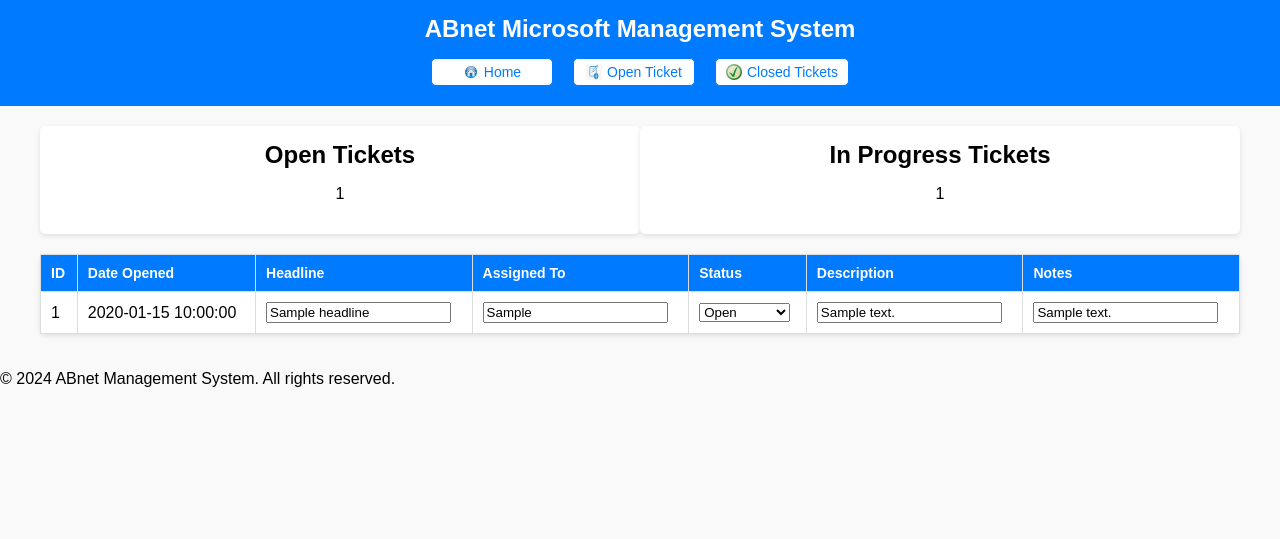
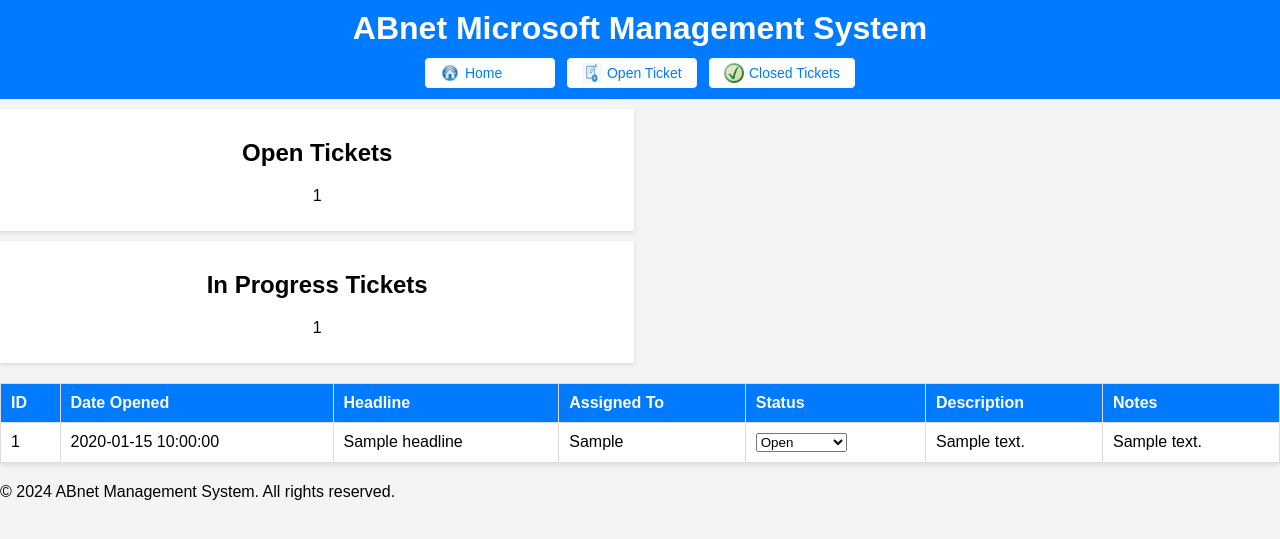
Before and after one commit to imanuelt/ticketingabnet, a Flask app: template templates/index.html in a window 1280 px wide. Shown: the top 539 px of the page. Run offline with Flask 3, Linux system fonts and the light colour scheme; the template is opened without the code that fills it: most values are stand-ins (such as "Sample title", 1, 10 or a date in 2020).

Commit message:
Your descriptive message for the changes

```diff
--- a/static/styles.css
+++ b/static/styles.css
@@ -1,135 +1,80 @@
-/* General Styling */
 body {
     font-family: Arial, sans-serif;
     margin: 0;
     padding: 0;
-    background-color: #f9f9f9;
+    background-color: #f4f4f4;
 }
 
 header {
     background-color: #007bff;
     color: white;
-    padding: 15px 20px;
+    padding: 10px 20px;
     text-align: center;
 }
 
 header h1 {
     margin: 0;
-    font-size: 24px;
 }
 
 .button-group {
     display: flex;
     justify-content: center;
-    flex-wrap: wrap; /* Allows wrapping on smaller screens */
-    gap: 10px; /* Space between buttons */
+    flex-wrap: wrap;
+    gap: 10px;
     margin-top: 10px;
 }
 
 .btn {
     display: flex;
     align-items: center;
-    justify-content: center;
-    text-align: center;
-    margin: 5px;
-    padding: 5px 10px; /* Reduced padding */
+    text-decoration: none;
+    padding: 5px 15px;
     background-color: white;
     color: #007bff;
-    text-decoration: none;
     border-radius: 5px;
     font-size: 14px;
-    min-width: 100px; /* Ensure buttons don't shrink too much */
     border: 1px solid #007bff;
+    min-width: 100px;
 }
 
 .btn img {
-    width: 16px; /* Fix image size */
-    height: 16px; /* Fix image size */
+    width: 20px;
+    height: 20px;
     margin-right: 5px;
 }
 
-.btn:hover {
-    background-color: #f0f0f0;
-}
-
-main {
-    padding: 20px;
-    max-width: 1200px;
-    margin: 0 auto;
-}
-
-/* Ticket Stats */
-.ticket-stats {
-    display: flex;
-    justify-content: space-between;
-    margin-bottom: 20px;
-}
-
-.stat-box {
-    background-color: white;
-    padding: 15px;
-    border-radius: 5px;
-    box-shadow: 0 2px 5px rgba(0, 0, 0, 0.1);
-    text-align: center;
-    width: 48%;
-}
-
-.stat-box h2 {
-    margin: 0 0 10px;
-}
-
-/* Table Styling */
 table {
     width: 100%;
     border-collapse: collapse;
-    margin-top: 20px;
+    margin: 20px 0;
     background-color: white;
-    border-radius: 5px;
     box-shadow: 0 2px 5px rgba(0, 0, 0, 0.1);
-}
-
-table thead {
-    background-color: #007bff;
-    color: white;
 }
 
 table th, table td {
     padding: 10px;
     border: 1px solid #ddd;
     text-align: left;
+    word-wrap: break-word;
+    white-space: normal;
 }
 
 table th {
-    font-size: 14px;
+    background-color: #007bff;
+    color: white;
 }
 
-/* Responsive Design */
+.stat-box {
+    width: 48%;
+    margin: 10px 0;
+    background-color: white;
+    padding: 10px;
+    text-align: center;
+    box-shadow: 0 2px 4px rgba(0, 0, 0, 0.1);
+}
+
 @media (max-width: 768px) {
-    header h1 {
-        font-size: 18px;
-    }
-
     .button-group {
-        flex-direction: column; /* Stack buttons on smaller screens */
-    }
-
-    .btn {
-        width: 100%; /* Buttons take full width */
-        font-size: 16px; /* Slightly larger text for mobile */
-    }
-
-    table {
-        font-size: 14px;
-    }
-
-    table th, table td {
-        display: block;
-        width: 100%;
-    }
-
-    table td::before {
-        content: attr(data-label);
-        font-weight: bold;
-        display: block;
+        flex-direction: column;
     }
 }
--- a/templates/create.html
+++ b/templates/create.html
@@ -24,17 +24,14 @@
                 <label for="id">Ticket ID:</label>
                 <input type="text" id="id" name="id" value="{{ ticket_id }}" readonly>
             </div>
-
             <div class="form-group">
                 <label for="headline">Headline:</label>
                 <input type="text" id="headline" name="headline" required>
             </div>
-
             <div class="form-group">
                 <label for="assigned_to">Assigned To:</label>
                 <input type="text" id="assigned_to" name="assigned_to" required>
             </div>
-
             <div class="form-group">
                 <label for="status">Status:</label>
                 <select id="status" name="status" required>
@@ -43,17 +40,14 @@
                     <option value="Closed">Closed</option>
                 </select>
             </div>
-
             <div class="form-group">
                 <label for="description">Description:</label>
                 <textarea id="description" name="description" required></textarea>
             </div>
-
             <div class="form-group">
                 <label for="notes">Notes:</label>
                 <textarea id="notes" name="notes"></textarea>
             </div>
-
             <button type="submit" class="btn-primary">Create Ticket</button>
         </form>
     </main>
--- a/templates/index.html
+++ b/templates/index.html
@@ -69,25 +69,13 @@
                 </tr>
             </thead>
             <tbody>
-                {% for ticket in tickets %}
+                {% for ticket in tickets|sort(attribute='id', reverse=True) %}
                 <tr>
-                    <td data-label="ID">{{ ticket.id }}</td>
-                    <td data-label="Date Opened">{{ ticket.date_opened }}</td>
-                    <td data-label="Headline">
-                        <input
-                            type="text"
-                            value="{{ ticket.headline }}"
-                            onchange="updateTicket('{{ ticket.id }}', 'headline', this.value)"
-                        />
-                    </td>
-                    <td data-label="Assigned To">
-                        <input
-                            type="text"
-                            value="{{ ticket.assigned_to }}"
-                            onchange="updateTicket('{{ ticket.id }}', 'assigned_to', this.value)"
-                        />
-                    </td>
-                    <td data-label="Status">
+                    <td>{{ ticket.id }}</td>
+                    <td>{{ ticket.date_opened }}</td>
+                    <td>{{ ticket.headline }}</td>
+                    <td>{{ ticket.assigned_to }}</td>
+                    <td>
                         <select
                             onchange="updateTicket('{{ ticket.id }}', 'status', this.value)"
                             class="status-{{ ticket.status | lower }}"
@@ -97,20 +85,8 @@
                             <option value="Closed" {% if ticket.status == 'Closed' %}selected{% endif %}>Closed</option>
                         </select>
                     </td>
-                    <td data-label="Description">
-                        <input
-                            type="text"
-                            value="{{ ticket.description }}"
-                            onchange="updateTicket('{{ ticket.id }}', 'description', this.value)"
-                        />
-                    </td>
-                    <td data-label="Notes">
-                        <input
-                            type="text"
-                            value="{{ ticket.notes }}"
-                            onchange="updateTicket('{{ ticket.id }}', 'notes', this.value)"
-                        />
-                    </td>
+                    <td>{{ ticket.description }}</td>
+                    <td>{{ ticket.notes }}</td>
                 </tr>
                 {% endfor %}
             </tbody>
```
